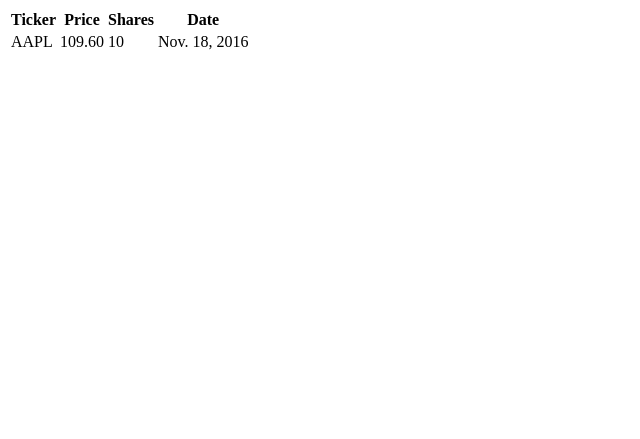
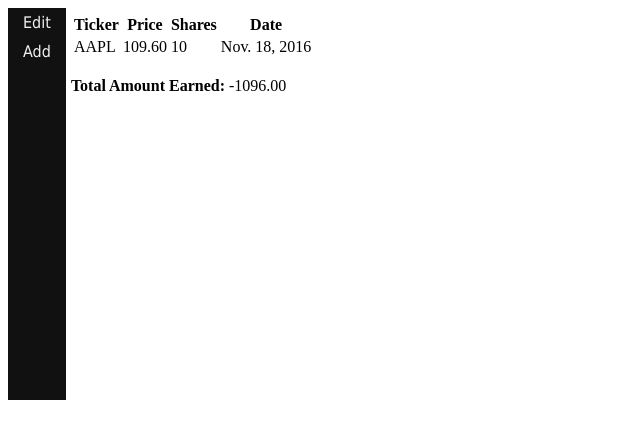
Before and after one commit to jahui/stockutils, a Django app: a page that uses tradetracker/templates/tradetracker/viewTrades.html in a window 1280 px wide. Shown: the top 439 px of the page, without its empty margins (0-640 px from the left). Run offline with Django 3.2, Linux system fonts and the light colour scheme; data comes from the database, SQL or seed files in the repository.

Commit message:
Style
1) added css style sheet
2) created sidebar with links
3) added total $$ count to view page

```diff
--- /dev/null
+++ b/tradetracker/static/tradetracker/style.css
@@ -0,0 +1,26 @@
+/* The side navigation menu */
+.sidenav {
+    height: 50%; /* 100% Full-height */
+    /*position: fixed; /* Stay in place */
+    float: left;
+    top: 0;
+    left: 0;
+    background-color: #111; /* Black*/
+    overflow-x: hidden; /* Disable horizontal scroll */
+    transition: 0.5s; /* 0.5 second transition effect to slide in the sidenav */
+}
+
+.sidenav a {
+    padding: 5px 15px;
+    text-decoration: none;
+    font-size: 16px;
+    font-family: "Tahoma";
+    color: #f1f1f1;
+    display: block;
+    transition: 0.3s
+}
+
+.content {
+    float: left;
+    padding: 5px;
+}
--- a/tradetracker/templates/tradetracker/viewTrades.html
+++ b/tradetracker/templates/tradetracker/viewTrades.html
@@ -1,3 +1,11 @@
+{% load static %}
+<link rel="stylesheet" type="text/css" href="{% static 'tradetracker/style.css' %}" />
+<div class="contentWrapper">
+	<div class="sidenav">
+		<a href="{% url 'tradetracker:editTrades'%}">Edit</a>
+		<a href="{% url 'tradetracker:addTrades'%}">Add</a>
+	</div>
+	<div class="content">
 	{% if trade_list %}
 		<table>
 			<tr>
@@ -15,6 +23,10 @@
 			</tr>
 		{% endfor %}
 		</table>
+		<br>
+		<strong>Total Amount Earned:</strong> {{total_earnings}}
 	{% else %}
 	    <p>No trades are available.</p>
 	{% endif %}
+	</div>
+</div>
--- a/tradetracker/views.py
+++ b/tradetracker/views.py
@@ -7,7 +7,10 @@ from datetime import date
 # Create your views here.
 def viewTrades(request):
 	trade_list = Trade.objects.all()
-	context = {'trade_list' : trade_list}
+	total_earnings = 0
+	for trade in trade_list:
+		total_earnings += trade.price * -trade.shares
+	context = {'trade_list' : trade_list, 'total_earnings' : total_earnings}
 	return render(request, 'tradetracker/viewTrades.html', context)
 
 def addTrades(request):
```
Also changed, not shown: tradetracker/templates/tradetracker/addTrades.html (+10 -0 lines). Lines whose indentation alone changed are shown as unchanged.
